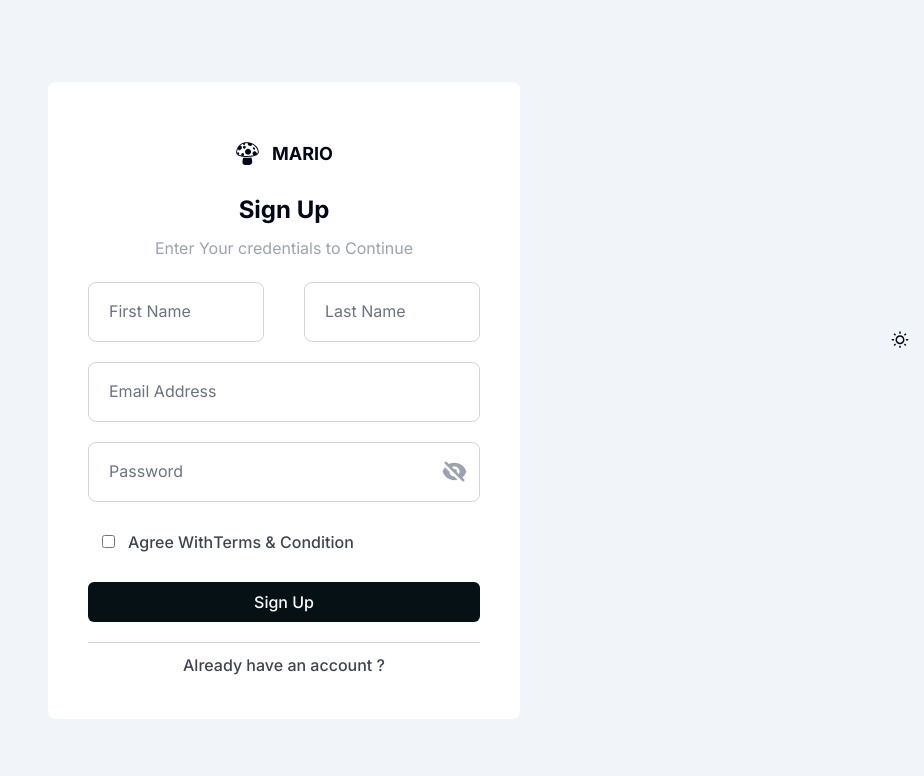
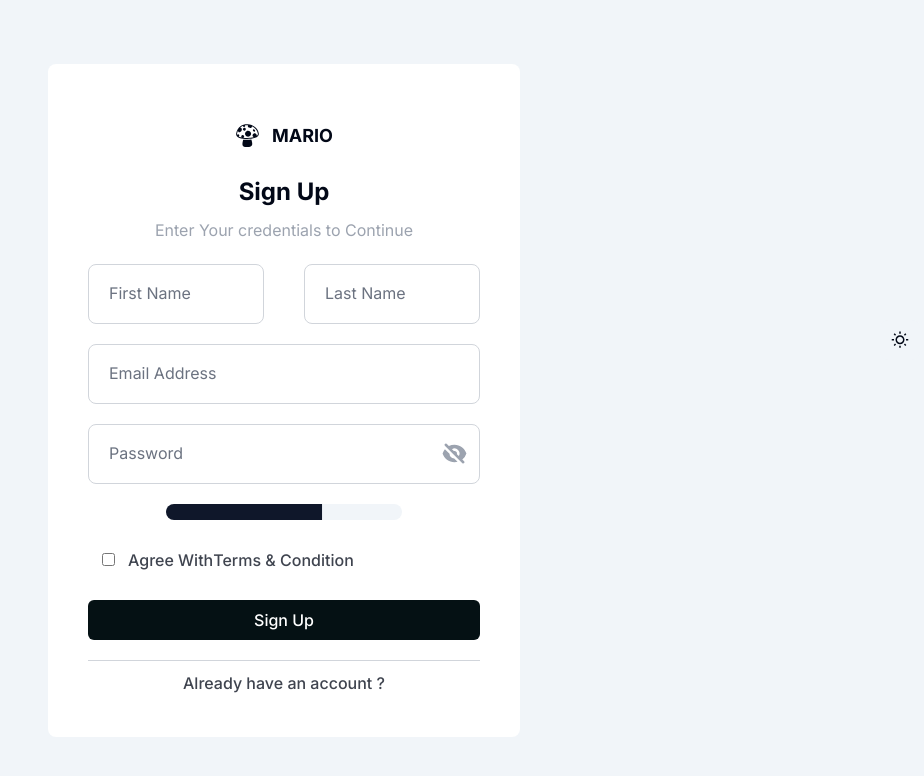
Before and after one commit to sameepmonsoon/full-stack-nextjs-project, a Next.js app: page /signup in a window 1280 px wide. Shown: the top 776 px of the page, without its empty margins (356-1280 px from the left). Built offline with nearby package versions, Linux system fonts and the light colour scheme.

Commit message:
db conn file and models for user auth added

```diff
--- a/app/(authentication)/login/page.tsx
+++ b/app/(authentication)/login/page.tsx
@@ -39,8 +39,8 @@ const LoginPage = () => {
 
           <div
             className={`flex justify-between items-center w-full text-darkBg`}>
-            <span className="text-center  font-medium text-md flex justify-center items-center leading-[1.75] text-[#3F444F]">
-              <span className=" group cursor-pointer dark:text-white text-gray-400 hover:bg-darkBg/10 dark:hover:bg-white/10 transition-all duration-300 ease-in-out p-2 h-10 w-10 mt-auto rounded-full flex justify-center items-center">
+            <span className="text-center  font-medium text-md dark:text-white flex justify-center items-center leading-[1.75] text-[#3F444F]">
+              <span className=" group cursor-pointer  text-gray-400 hover:bg-darkBg/10 dark:hover:bg-white/10 transition-all duration-300 ease-in-out p-1 h-10 w-10 mt-auto rounded-full flex justify-center items-center">
                 <input
                   type="checkbox"
                   id="check"
--- a/app/(authentication)/signup/page.tsx
+++ b/app/(authentication)/signup/page.tsx
@@ -1,3 +1,4 @@
+import { CustomProgressBar } from "@/components/Elements/CustomProgressBar/CustomProgressBar";
 import CustomInputContainer from "@/components/Elements/CutomInputContainer/CustomInputContainer";
 import Logo from "@/components/Elements/Logo/Logo";
 import ThemeButton from "@/components/Elements/ThemeButton/ThemeButton";
@@ -54,11 +55,11 @@ const LoginPage = () => {
             containerStyle={"border"}
             label={"Password"}
           />
-
+          <CustomProgressBar />
           <div
             className={`flex justify-between items-center w-full text-darkBg`}>
-            <span className="text-center flex-1  font-medium text-md flex justify-start items-center leading-[1.75] text-[#3F444F]">
-              <span className=" group cursor-pointer text-gray-400 dark:text-white hover:bg-darkBg/10 dark:hover:bg-white/10 transition-all duration-300 ease-in-out p-2 h-10 w-10 mt-auto rounded-full flex justify-center items-center">
+            <span className="text-center flex-1  font-medium  dark:text-white text-md flex justify-start items-center leading-[1.75] text-[#3F444F]">
+              <span className=" group cursor-pointer text-gray-400  hover:bg-darkBg/10 dark:hover:bg-white/10 transition-all duration-300 ease-in-out p-1 h-10 w-10 mt-auto rounded-full flex justify-center items-center">
                 <input
                   type="checkbox"
                   id="check"
--- /dev/null
+++ b/components/Elements/CustomProgressBar/CustomProgressBar.tsx
@@ -0,0 +1,16 @@
+"use client";
+
+import * as React from "react";
+
+import { Progress } from "@/components/ui/progress";
+
+export function CustomProgressBar() {
+  const [progress, setProgress] = React.useState(13);
+
+  React.useEffect(() => {
+    const timer = setTimeout(() => setProgress(66), 500);
+    return () => clearTimeout(timer);
+  }, []);
+
+  return <Progress value={progress} className="w-[60%]" />;
+}
```
